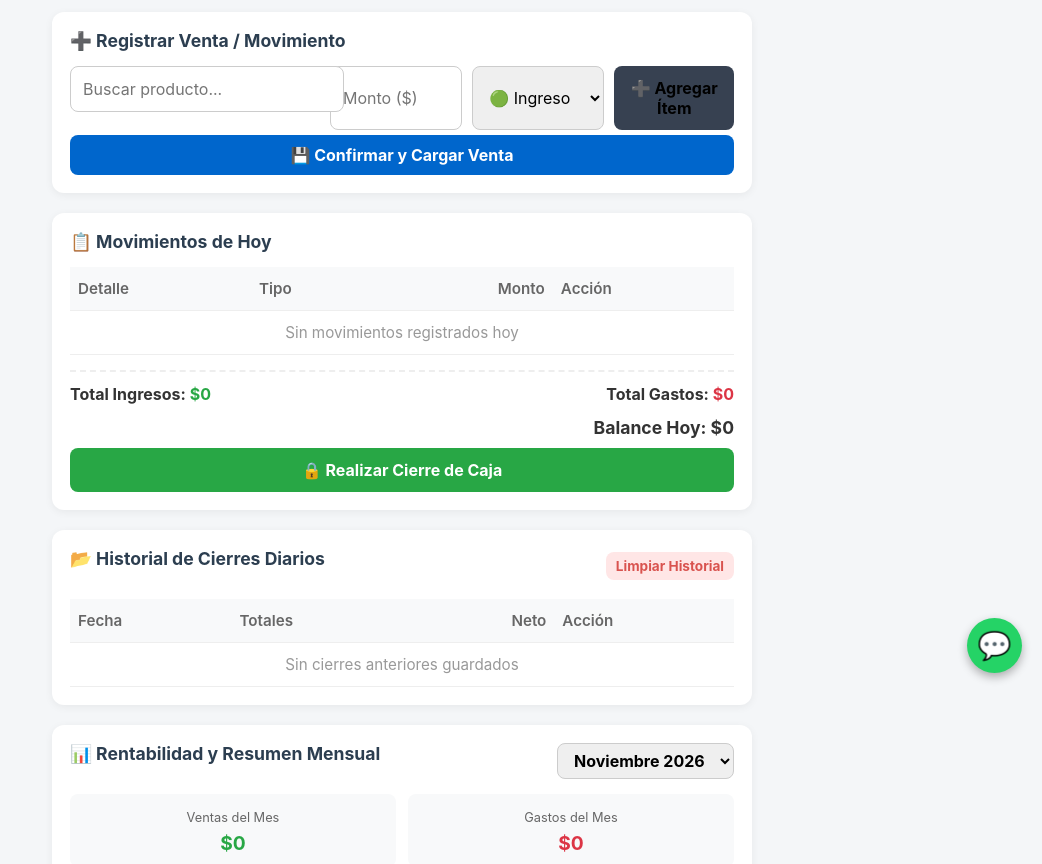
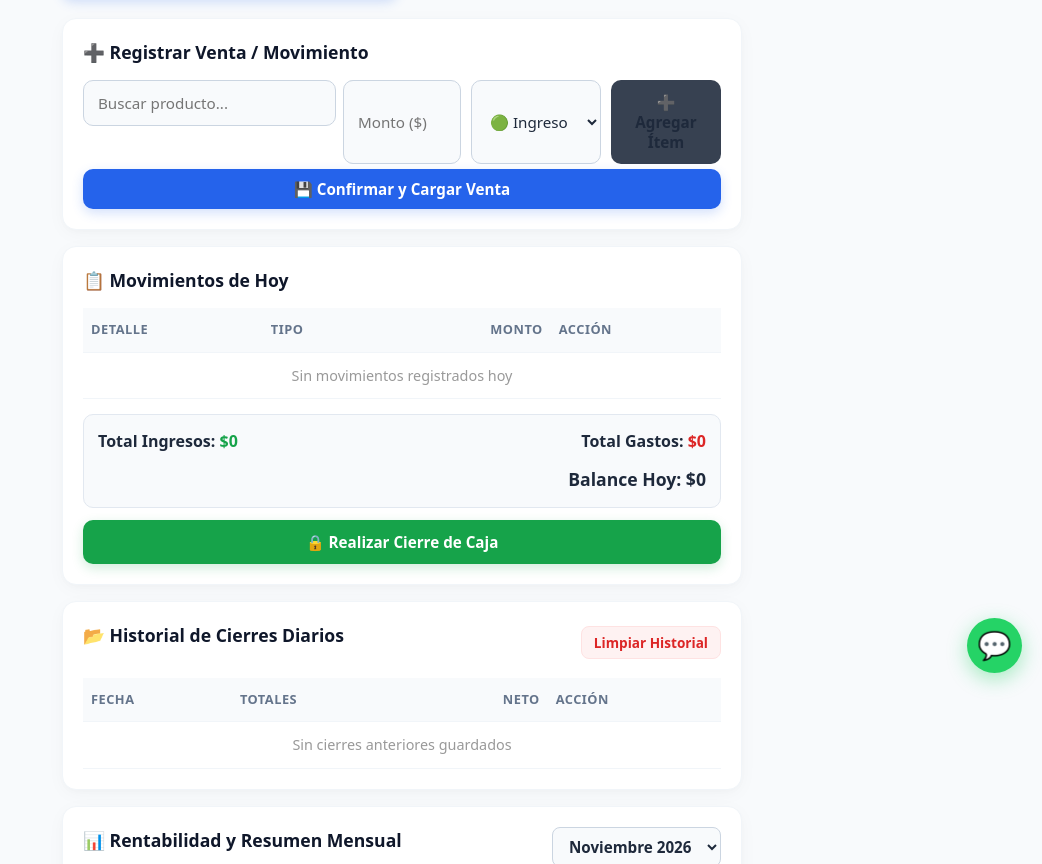
Before and after one commit to kevinbenke0-max/CotizaYa, a plain HTML site: page index.html in a window 1280 px wide. Shown: the part 107-971 px from the top of the page, without its empty margins (238-1280 px from the left). Drawn offline with Linux system fonts and the light colour scheme; no server answers.

Commit message:
Update styles.css

```diff
--- a/styles.css
+++ b/styles.css
@@ -1,18 +1,23 @@
+/* ==========================================
+   CONTROL DE CAJA ULTRA - ESTILOS FINTECH MODERNOS
+   ========================================== */
+
 * {
   box-sizing: border-box;
   margin: 0;
   padding: 0;
-  font-family: -apple-system, BlinkMacSystemFont, "Segoe UI", Roboto, Helvetica, Arial, sans-serif;
+  font-family: system-ui, -apple-system, BlinkMacSystemFont, 'Segoe UI', Roboto, Helvetica, Arial, sans-serif;
 }
 
 body {
-  background-color: #f4f6f8;
-  color: #333;
-  padding: 15px;
+  background-color: #f8fafc;
+  color: #1e293b;
+  line-height: 1.5;
+  padding: 16px;
 }
 
 .container {
-  max-width: 700px;
+  max-width: 680px;
   margin: 0 auto;
 }
 
@@ -29,30 +34,34 @@ body {
 }
 
 .header-title h1 {
-  font-size: 1.5rem;
-  color: #1a1a1a;
+  font-size: 1.4rem;
+  font-weight: 700;
+  color: #0f172a;
+  letter-spacing: -0.5px;
 }
 
 .badge {
   padding: 6px 12px;
   border-radius: 20px;
   font-size: 0.85rem;
-  font-weight: bold;
-  background-color: #e0e0e0;
+  font-weight: 600;
+  background-color: #f1f5f9;
 }
 
 .card {
   background: #ffffff;
-  border-radius: 12px;
-  padding: 18px;
-  margin-bottom: 20px;
-  box-shadow: 0 2px 8px rgba(0,0,0,0.06);
+  border-radius: 14px;
+  padding: 20px;
+  margin-bottom: 16px;
+  box-shadow: 0 4px 20px -2px rgba(0, 0, 0, 0.04), 0 2px 6px -1px rgba(0, 0, 0, 0.02);
+  border: 1px solid #f1f5f9;
 }
 
 .card h3 {
   font-size: 1.1rem;
+  font-weight: 600;
   margin-bottom: 15px;
-  color: #2c3e50;
+  color: #0f172a;
 }
 
 .form-row {
@@ -75,35 +84,70 @@ body {
 }
 
 input, select, button {
-  padding: 12px;
-  border-radius: 8px;
-  border: 1px solid #ccc;
-  font-size: 1rem;
+  padding: 12px 14px;
+  border-radius: 10px;
+  border: 1px solid #cbd5e1;
+  font-size: 0.95rem;
   outline: none;
+  background-color: #f8fafc;
+  color: #1e293b;
+  transition: all 0.2s ease;
 }
 
 input:focus, select:focus {
-  border-color: #0066cc;
+  border-color: #2563eb;
+  background-color: #ffffff;
+  box-shadow: 0 0 0 3px rgba(37, 99, 235, 0.1);
 }
 
 .btn {
-  font-weight: bold;
+  font-weight: 600;
   cursor: pointer;
   border: none;
   text-decoration: none;
   text-align: center;
-  display: inline-block;
-  transition: background 0.2s ease;
+  display: inline-flex;
+  align-items: center;
+  justify-content: center;
+  transition: all 0.2s ease;
+  border-radius: 10px;
 }
 
-.btn-primary { background: #0066cc; color: white; }
-.btn-primary:hover { background: #0052a3; }
+.btn-primary {
+  background: #2563eb;
+  color: white;
+  box-shadow: 0 4px 12px rgba(37, 99, 235, 0.2);
+}
+.btn-primary:hover { background: #1d4ed8; }
 
-.btn-success { background: #28a745; color: white; width: 100%; margin-top: 10px; }
-.btn-success:hover { background: #218838; }
+.btn-success {
+  background: #16a34a;
+  color: white;
+  width: 100%;
+  margin-top: 12px;
+  padding: 12px;
+  box-shadow: 0 4px 12px rgba(22, 163, 74, 0.2);
+}
+.btn-success:hover { background: #15803d; }
 
-.btn-danger { background: #dc3545; color: white; padding: 4px 10px; font-size: 0.8rem; }
-.btn-danger-soft { background: #ffe6e6; color: #d9534f; font-size: 0.85rem; padding: 6px 10px; }
+.btn-danger {
+  background: #fee2e2;
+  color: #dc2626;
+  padding: 6px 10px;
+  font-size: 0.8rem;
+  border-radius: 8px;
+}
+.btn-danger:hover { background: #fecaca; }
+
+.btn-danger-soft {
+  background: #fef2f2;
+  color: #dc2626;
+  font-size: 0.85rem;
+  padding: 6px 12px;
+  border-radius: 8px;
+  border: 1px solid #fee2e2;
+}
+.btn-danger-soft:hover { background: #fee2e2; }
 
 .btn-mp {
   background: #009ee3;
@@ -112,7 +156,8 @@ input:focus, select:focus {
   padding: 14px;
   font-size: 1.05rem;
   margin-bottom: 10px;
-  border-radius: 8px;
+  border-radius: 10px;
+  box-shadow: 0 4px 12px rgba(0, 158, 227, 0.2);
 }
 
 .btn-wa {
@@ -121,7 +166,7 @@ input:focus, select:focus {
   width: 100%;
   padding: 12px;
   font-size: 0.95rem;
-  border-radius: 8px;
+  border-radius: 10px;
 }
 
 .btn-wa-share {
@@ -131,7 +176,8 @@ input:focus, select:focus {
   padding: 12px;
   margin-top: 15px;
   font-size: 1rem;
-  border-radius: 8px;
+  border-radius: 10px;
+  box-shadow: 0 4px 12px rgba(37, 211, 102, 0.2);
 }
 
 /* BOTÓN FLOTANTE DE WHATSAPP */
@@ -146,7 +192,7 @@ input:focus, select:focus {
   border-radius: 50%;
   text-align: center;
   font-size: 1.7rem;
-  box-shadow: 0 4px 10px rgba(0,0,0,0.3);
+  box-shadow: 0 6px 20px rgba(37, 211, 102, 0.4);
   z-index: 1000;
   display: flex;
   align-items: center;
@@ -156,10 +202,11 @@ input:focus, select:focus {
 }
 
 .float-wa:hover {
-  transform: scale(1.1);
+  transform: scale(1.08);
 }
 
 .table-responsive {
+  width: 100%;
   overflow-x: auto;
 }
 
@@ -171,28 +218,39 @@ table {
 th, td {
   padding: 12px 8px;
   text-align: left;
-  border-bottom: 1px solid #eee;
-  font-size: 0.95rem;
+  border-bottom: 1px solid #f1f5f9;
+  font-size: 0.9rem;
 }
 
 th {
-  background-color: #f8f9fa;
-  color: #666;
+  background-color: #f8fafc;
+  color: #64748b;
   font-weight: 600;
+  text-transform: uppercase;
+  font-size: 0.8rem;
+  letter-spacing: 0.5px;
 }
 
-.text-success { color: #28a745; }
-.text-danger { color: #dc3545; }
+td {
+  color: #334155;
+}
+
+.text-success { color: #16a34a !important; }
+.text-danger { color: #dc2626 !important; }
 
 .day-totals {
   margin-top: 15px;
-  padding-top: 12px;
-  border-top: 2px dashed #eee;
+  padding-top: 14px;
+  border-top: 1px dashed #cbd5e1;
   display: flex;
   justify-content: space-between;
   flex-wrap: wrap;
   gap: 8px;
-  font-weight: bold;
+  font-weight: 600;
+  background: #f8fafc;
+  padding: 14px;
+  border-radius: 10px;
+  border: 1px solid #e2e8f0;
 }
 
 .total-net {
@@ -200,6 +258,7 @@ th {
   text-align: right;
   font-size: 1.1rem;
   margin-top: 5px;
+  font-weight: 700;
 }
 
 .summary-header {
@@ -212,8 +271,9 @@ th {
 }
 
 .month-select {
-  padding: 6px 12px;
-  font-weight: bold;
+  padding: 8px 12px;
+  font-weight: 600;
+  border-radius: 8px;
 }
 
 .metrics-grid {
@@ -223,66 +283,72 @@ th {
 }
 
 .metric-card {
-  background: #f8f9fa;
-  padding: 12px;
-  border-radius: 8px;
+  background: #f8fafc;
+  padding: 14px;
+  border-radius: 10px;
   text-align: center;
+  border: 1px solid #e2e8f0;
 }
 
 .metric-card small {
-  color: #666;
+  color: #64748b;
   font-size: 0.8rem;
+  font-weight: 600;
+  text-transform: uppercase;
 }
 
 .metric-card h4 {
   font-size: 1.2rem;
-  margin-top: 5px;
+  margin-top: 4px;
+  color: #0f172a;
 }
 
 /* MODAL & BLOQUEO */
 .lock-screen, .modal {
   position: fixed;
   top: 0; left: 0; right: 0; bottom: 0;
-  background: rgba(0,0,0,0.7);
+  background: rgba(15, 23, 42, 0.6);
+  backdrop-filter: blur(4px);
   display: flex;
   align-items: center;
   justify-content: center;
   z-index: 9999;
-  padding: 15px;
+  padding: 16px;
 }
 
 .lock-card {
   background: white;
   border-radius: 16px;
-  padding: 25px;
+  padding: 24px;
   max-width: 420px;
   width: 100%;
   text-align: center;
+  box-shadow: 0 20px 25px -5px rgba(0, 0, 0, 0.1);
 }
 
 .lock-icon {
-  font-size: 3rem;
+  font-size: 2.5rem;
   margin-bottom: 10px;
 }
 
 .device-info {
-  background: #f0f4f8;
-  padding: 10px;
-  border-radius: 8px;
+  background: #f1f5f9;
+  padding: 12px;
+  border-radius: 10px;
   margin: 15px 0;
   font-size: 0.9rem;
 }
 
 .device-info strong {
   display: block;
-  color: #0066cc;
+  color: #2563eb;
   font-size: 1.1rem;
   margin-top: 4px;
 }
 
 .pay-instruction {
   font-size: 0.9rem;
-  color: #555;
+  color: #475569;
   margin-bottom: 15px;
 }
 
@@ -293,14 +359,14 @@ th {
 
 .form-group-lock input {
   width: 100%;
-  padding: 10px;
+  padding: 10px 14px;
   font-size: 0.95rem;
 }
 
 .field-hint {
   display: block;
   font-size: 0.75rem;
-  color: #666;
+  color: #64748b;
   margin-top: 4px;
 }
 
@@ -309,4 +375,6 @@ th {
   width: 100%;
   max-height: 85vh;
   overflow-y: auto;
+  border-radius: 16px;
+  padding: 24px;
 }
```
